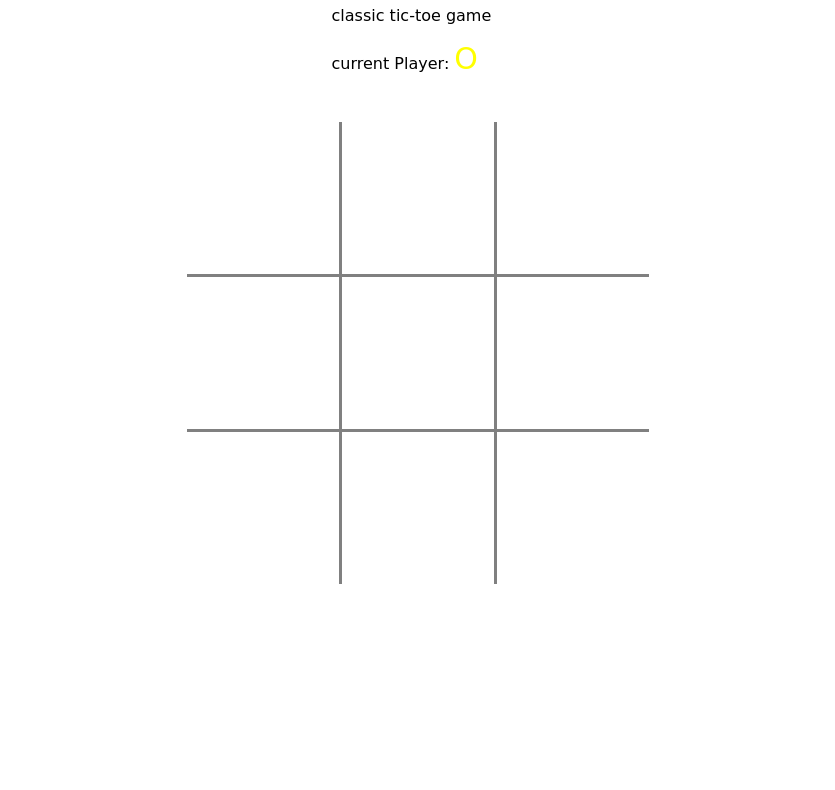
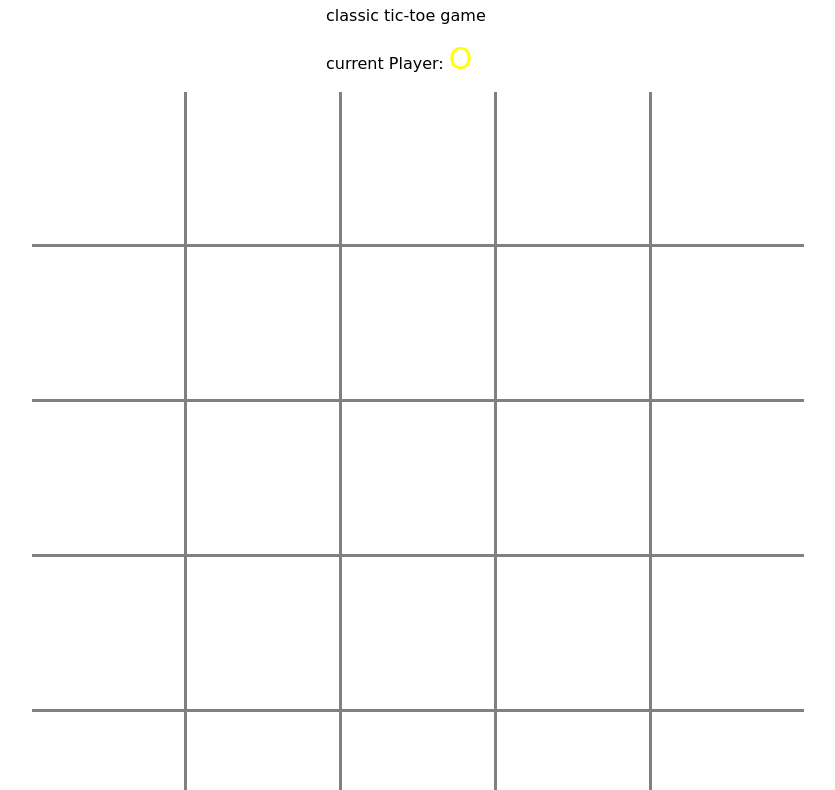
Before and after one commit to miladkh7/XO, a plain HTML site: page index.html in a window 1280 px wide. Shown: the part 83-873 px from the top of the page, without its empty margins (222-1057 px from the left). Before the commit the page ends 800 px from the top, so only its background shows below. Drawn offline with Linux system fonts and the light colour scheme; a web font is replaced by a local one.

Commit message:
feat(Board):expande bord to custom size

```diff
--- a/index.html
+++ b/index.html
@@ -10,11 +10,11 @@
 </head>
 <body>
     <div class="content">
-        <h1>Excercie1</h1>
+        <h1>Excercie 1</h1>
         <p>classic tic-toe game </p>
         <p class="current">current Player: <span id="current"></span></p>
     </div>
-   <div class="boardgame">
+   <!-- <div class="boardgame">
 
        <table class="board">
 
@@ -34,7 +34,7 @@
                <td class="cell"></td>
            </tr>
        </table>
-   </div>
+   </div> -->
    <script src="logic.js"></script>
 </body>
 
--- a/logic.js
+++ b/logic.js
@@ -1,7 +1,26 @@
+function tableCreate(num=4) {
+  const body = document.getElementsByTagName('body')[0];
+  const tableDiv = document.createElement('div');
+  tableDiv.className="boarGame"
+  const table = document.createElement('table');
+  table.className="board"
+  console.log(table)
+  for (let i = 0; i < num; i++) {
+    const tr = document.createElement('tr');
+    tr.className="row"
+    for (let j = 0; j < num; j++) {
+      const td = document.createElement('td');
+      td.className="cell"
+      tr.appendChild(td)
+    }
+    table.appendChild(tr);
+  }
+  tableDiv.appendChild(table);
+  body.appendChild(tableDiv)
+}
+const TicToc={
+    board:undefined,
 
-const TicToc={
-    board:document.getElementsByClassName("board")[0],
-    cells:document.getElementsByClassName("cell"),
     currentPlayer:document.getElementById("current"),
     playerColors:['red','yellow'],
     playerMarks:['X','O'],
@@ -31,6 +50,9 @@ const TicToc={
       winState.push(winState4)
       this.winStates=winState
     },
+    CreateBoard:function(e){
+      this.CreateBoard=e
+    },
     CheckWin:function(value){
 
       result=false
@@ -48,9 +70,11 @@ const TicToc={
       return result
     },
     CheckTie:function(){return this.checkedFields.every(val=>val!=='')},
-    init:function(){
+    init:function(size){
         // get fields empty
-
+        this.board=document.getElementsByClassName("board")[0]
+        this.cells=document.getElementsByClassName("cell")
+        this.gameSize=size
         this.checkedFields=new Array(this.gameSize*this.gameSize).fill(''),
         this.checkedFields.fill('');
         this.CreateWinStates(this.gameSize)
@@ -92,11 +116,11 @@ const TicToc={
       currentField.textContent = this.currentPlayerMark
       if(this.CheckWin(this.currentPlayerIndex)) {
         alert(this.currentPlayerMark + ' wons!');
-        this.init()
+        this.init(this.gameSize)
       }
       if(this.CheckTie()){
         alert(' Tie!');
-        this.init()
+        this.init(this.gameSize)
       }
 
       this.toggleTurn()
@@ -104,4 +128,6 @@ const TicToc={
     },
 
 }
-TicToc.init()
+gameSize=5
+tableCreate(gameSize)
+TicToc.init(gameSize)
```
